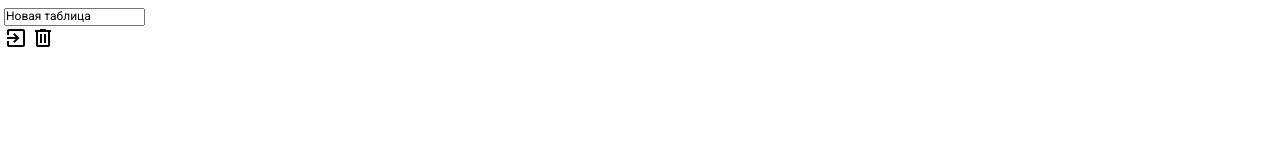
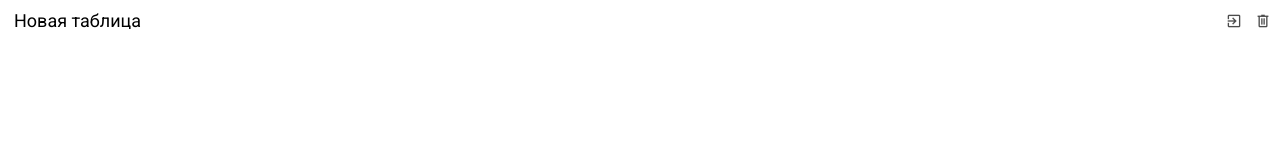
Before and after one commit to AntonAgaro/exel-app, a website built with webpack: page src/index.html in a window 1280 px wide. Built offline with nearby package versions, Linux system fonts and the light colour scheme.

Commit message:
add header styles

```diff
--- a/src/index.html
+++ b/src/index.html
@@ -13,14 +13,18 @@
     <div id="app" class="container">
         <div class="exel">
             <div class="exel__header">
-                <input class="exel__header-input" type="text" value="Новая таблица"/>
+                <input class="input" type="text" value="Новая таблица"/>
                 <div>
-                    <span class="material-symbols-outlined">
+                    <div class="button">
+                         <span class="material-symbols-outlined">
                         exit_to_app
                     </span>
-                    <span class="material-symbols-outlined">
+                    </div>
+                   <div class="button">
+                       <span class="material-symbols-outlined">
                         delete
                     </span>
+                   </div>
                 </div>
             </div>
 
--- a/src/scss/blocks/_header.scss
+++ b/src/scss/blocks/_header.scss
@@ -4,5 +4,35 @@
   position: absolute;
   top: 0;
   left: 0;
+  right: 0;
   padding: pxToRem(8) pxToRem(4) 0;
+  display: flex;
+  justify-content: space-between;
+  align-items: center;
+
+  .input {
+    margin: 0;
+    padding: pxToRem(2) pxToRem(8);
+    color: #000;
+    border: pxToRem(2) solid transparent;
+    border-radius: pxToRem(2);
+    height: pxToRem(20);
+    font-size: pxToRem(18);
+    line-height: pxToRem(22);
+    outline: none;
+    cursor: pointer;
+
+    &:hover {
+      border: pxToRem(2) solid $border-hover-color;
+    }
+
+    &:focus {
+      border: pxToRem(2) solid #1a73e8;
+    }
+
+  }
+
+  .button {
+    @include button(red);
+  }
 }
--- a/src/scss/settings/_mixins.scss
+++ b/src/scss/settings/_mixins.scss
@@ -0,0 +1,22 @@
+@use './functions' as f;
+
+@mixin button($color: green) {
+  display: inline-block;
+  height: f.pxToRem(24);
+  min-width: f.pxToRem(24);
+  padding: f.pxToRem(4);
+  color: rgba(0,0,0,.7);
+  cursor: pointer;
+
+  & > span {
+    font-size: f.pxToRem(18);
+  }
+
+  &:active, &.active {
+    color: $color;
+  }
+
+  &:hover {
+    background: #eee;
+  }
+}
--- a/src/scss/settings/_variables.scss
+++ b/src/scss/settings/_variables.scss
@@ -0,0 +1,4 @@
+@use './functions' as f;
+
+$header-height: f.pxToRem(34);
+$border-hover-color: #c0c0c0;
```
